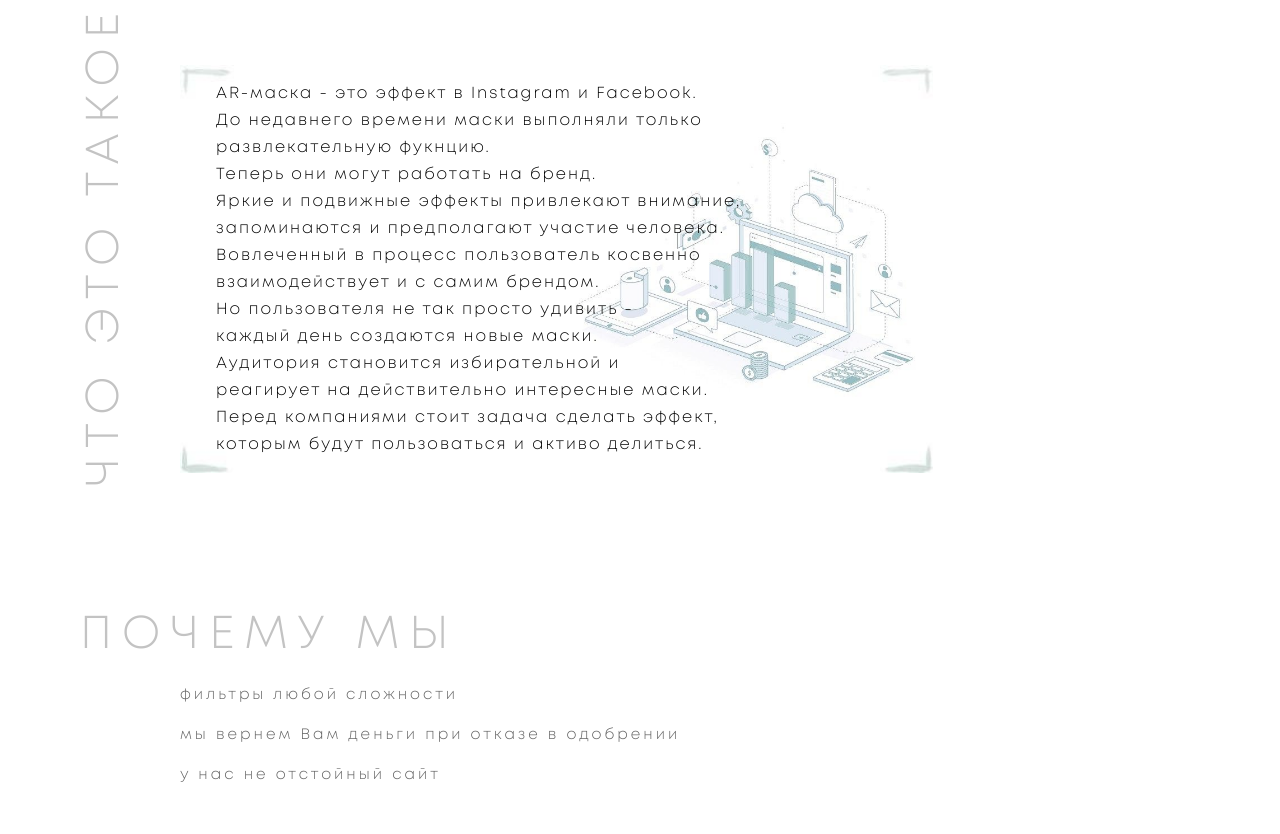
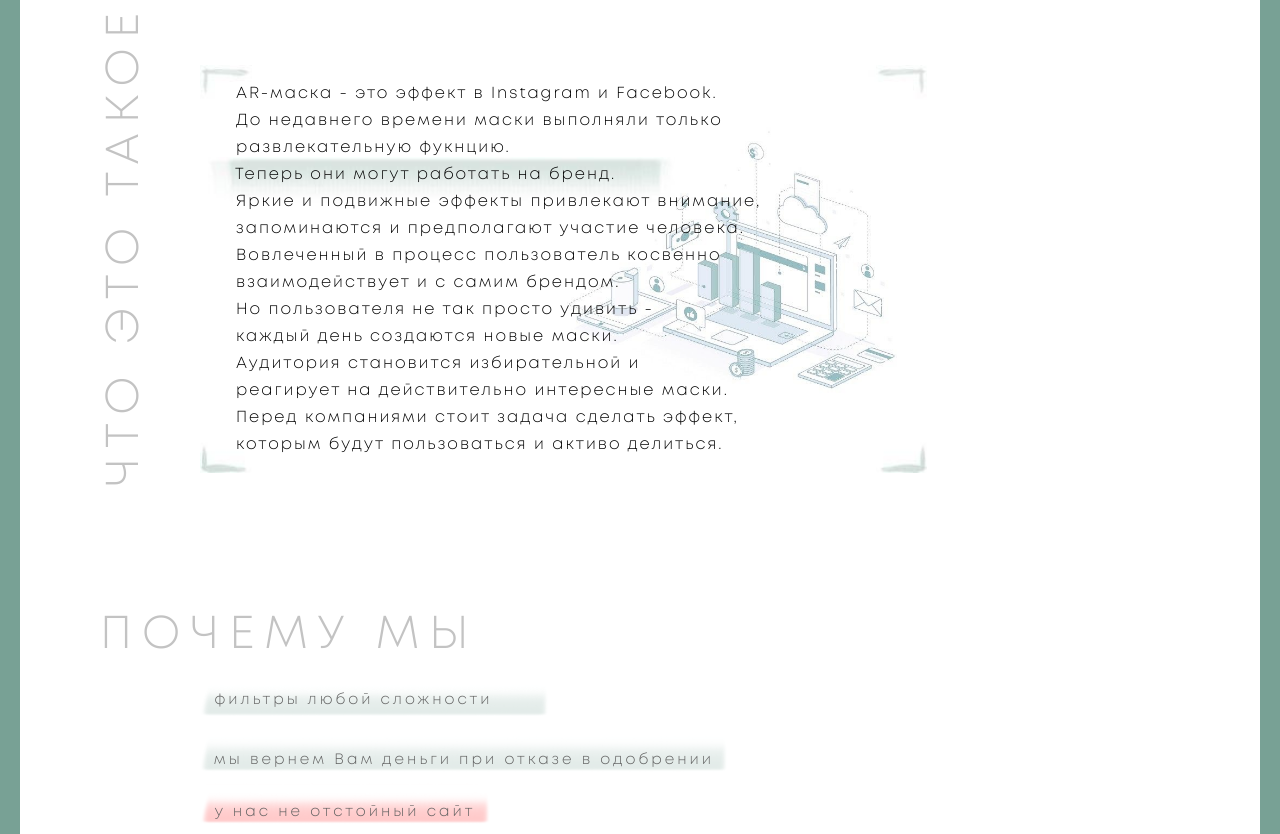
Before and after one commit to NikitaTel/Lidzer_project, a plain HTML site: page index.html in a window 1280 px wide. Shown: the part 746-1580 px from the top of the page. Drawn offline with Linux system fonts and the light colour scheme.

Commit message:
some shit

```diff
--- a/css.css
+++ b/css.css
@@ -5,6 +5,8 @@
 
 html {
     scroll-behavior: smooth;
+    border-right: 20px solid #78a195;
+    border-left: 20px solid #78a195;
 }
 
 @font-face {
@@ -236,8 +238,46 @@ section li {
     z-index: 1;
 }
 
+.first-background-span {
+	background: url(span-background.jpg);
+	background-size: 100% 100%;
+	padding: 10px 59px 23px 35px;
+    margin-left: -36px;
+}
+
 .why-us li {
 	margin-top: 20px;
+}
+
+.why-us ul li:first-child {
+	background: url(first-li-background.png);
+	background-size: 100% 100%;
+	width: 307px;
+    padding-right: 42px;
+    line-height: 31px;
+    display: flex;
+    justify-content: center;
+}
+
+.why-us ul li:nth-child(2) {
+	background: url(second-li-background.png);
+	background-size: 100% 100%;
+	width: 528px;
+    line-height: 49px;
+    display: flex;
+    justify-content: center;
+}
+
+
+.why-us ul li:nth-child(3) {
+	background: url(third-li-background.png);
+	background-size: 100% 100%;
+	width: 290px;
+    line-height: 23px;
+    display: flex;
+    justify-content: center;
+    padding-top: 9px;
+    margin-top: 7px;
 }
 
 .your-order h1 {
--- a/index.html
+++ b/index.html
@@ -1,5 +1,5 @@
 <!DOCTYPE html>
-<html lang="en">
+<html lang="en" class="main-page">
 <head>
   <meta charset="UTF-8">
   <title>TWINPIXEL</title>
```
Also changed, not shown: first-li-background.png (added), second-li-background.png (added), span-background.jpg (added), third-li-background.png (added).
